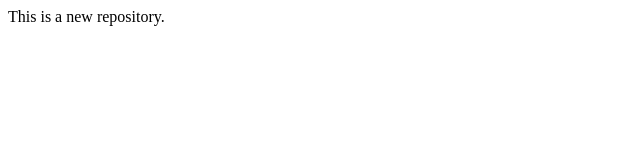
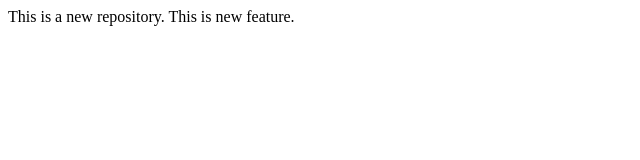
Before and after one commit to rghevande07/LocalRepo, a plain HTML site: page index.html in a window 1280 px wide. Shown: the whole page, without its empty margins (0-640 px from the left). Drawn offline with Linux system fonts and the light colour scheme.

Commit message:
Add Feature1

```diff
--- a/index.html
+++ b/index.html
@@ -1,3 +1,4 @@
 <p>
     This is a new repository.
+    This is new feature.
 </p>
```
